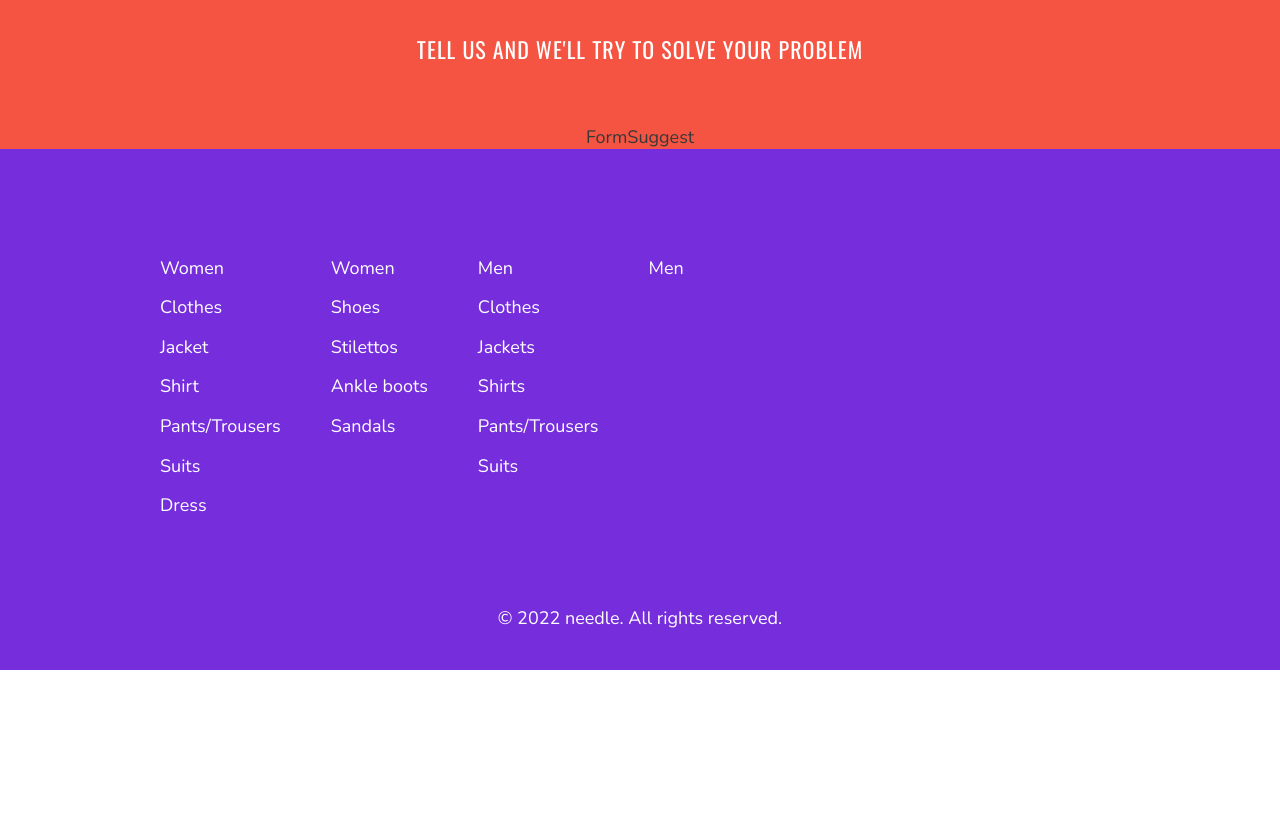
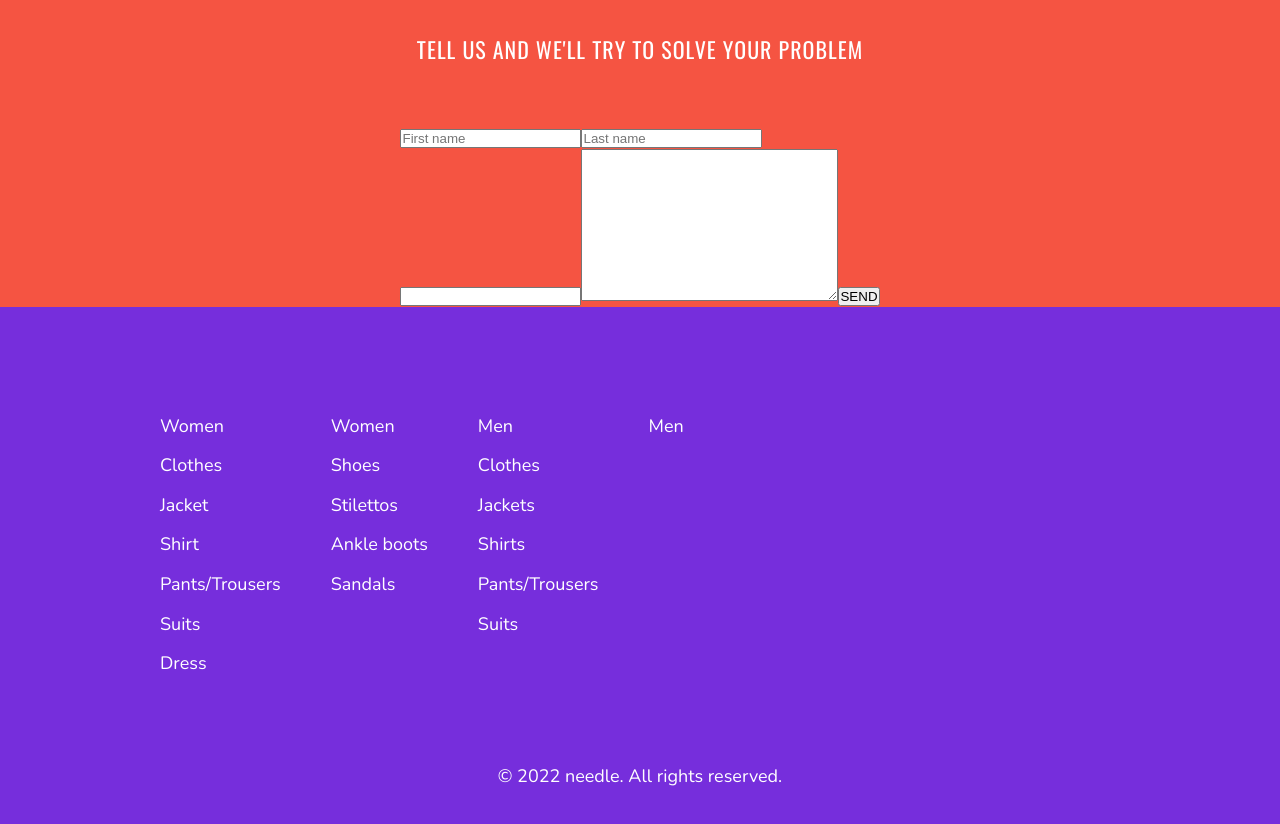
Before and after one commit to moisens/needle, a React (Vite) app: page /women in a window 1280 px wide. Shown: the part 5064-5888 px from the top of the page. Before the commit the page ends 5734 px from the top, so only its background shows below. Built offline with nearby package versions, Linux system fonts and the light colour scheme.

Commit message:
form suggest component

```diff
--- a/src/components/forms/FormNewsletter.tsx
+++ b/src/components/forms/FormNewsletter.tsx
@@ -16,6 +16,7 @@ const FormNewsletter = (props: Props) => {
         <label htmlFor="email" />
         <input
           type="email"
+          name="email"
           placeholder="Enter your email"
           className="form-inputEmail"
           aria-label="Input email"
@@ -47,7 +48,7 @@ const FormNewsletter = (props: Props) => {
             </RadioGroup.Option>
           ))}
         </RadioGroup>
-        <button className="subscribe-btn" aria-label="Subscribe button">
+        <button type="submit" className="subscribe-btn" aria-label="Subscribe button">
           SUBSCRIBE
         </button>
         <p className="small-text">
--- a/src/components/forms/FormSuggest.tsx
+++ b/src/components/forms/FormSuggest.tsx
@@ -1,14 +1,38 @@
-import "../suggestions/suggest.scss"
+import "../suggestions/suggest.scss";
 
-
-
-
-type Props = {}
+type Props = {};
 
 const FormSuggest = (props: Props) => {
   return (
-    <form className="form-suggest-contenair">FormSuggest</form>
-  )
-}
+    <form className="form-suggest-contenair">
+      <div className="suggest-input-names">
+        <label htmlFor="firstname" />
+        <input
+          type="text"
+          className="suggest-names"
+          placeholder="First name"
+          aria-label="Input firstname"
+        />
+        <label htmlFor="lastname" />
+        <input
+          type="text"
+          className="suggest-names"
+          placeholder="Last name"
+          aria-label="Input lastname"
+        />
+      </div>
+      <label htmlFor="email" />
+      <input
+        type="email"
+        name="email"
+        className="suggest-email"
+        aria-label="Input email"
+      />
+      <label htmlFor="text-area" />
+      <textarea name="" id="" cols={30} rows={10} aria-label="textarea field" />
+      <button type="submit">SEND</button>
+    </form>
+  );
+};
 
 export default FormSuggest;
```
